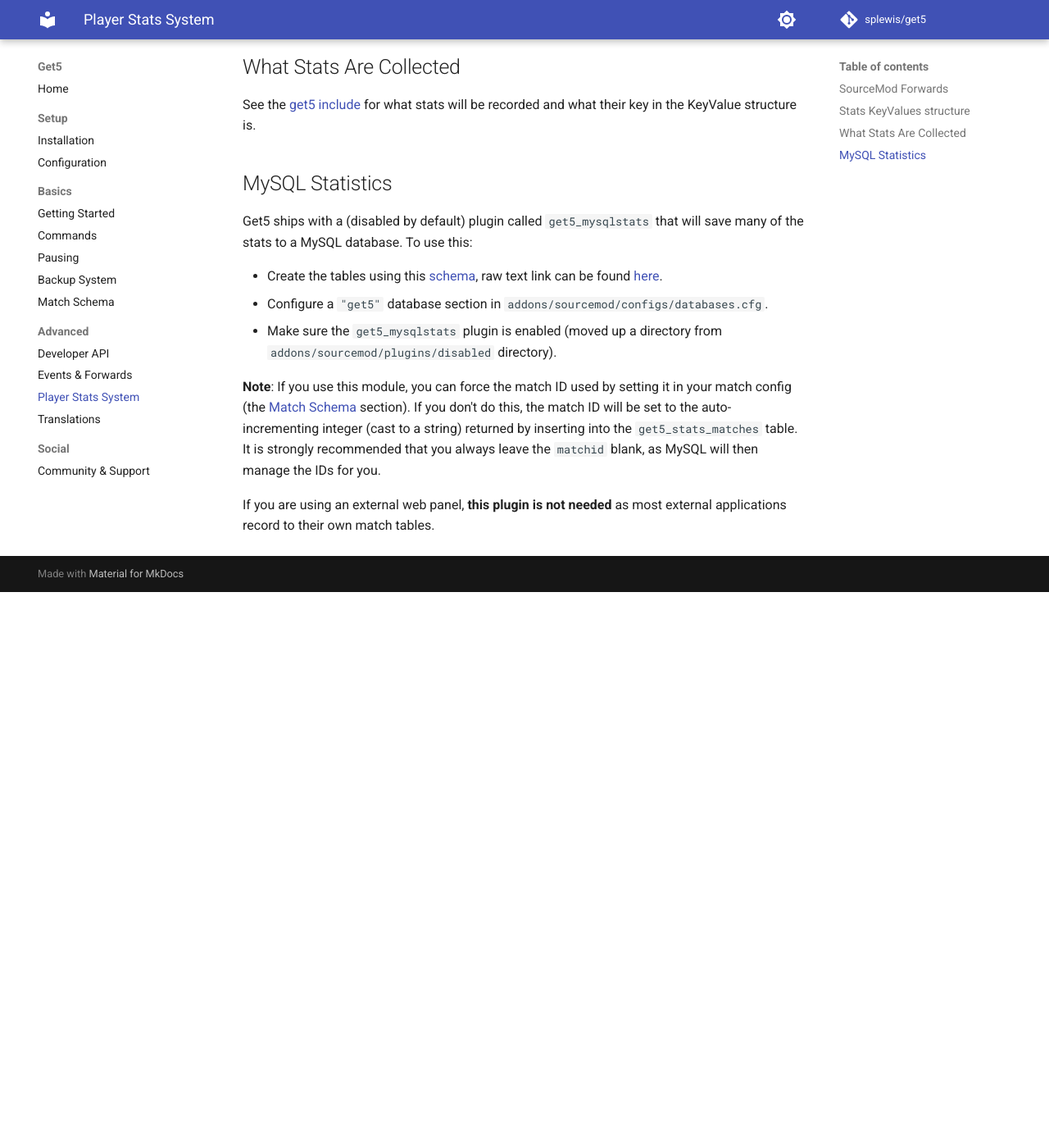
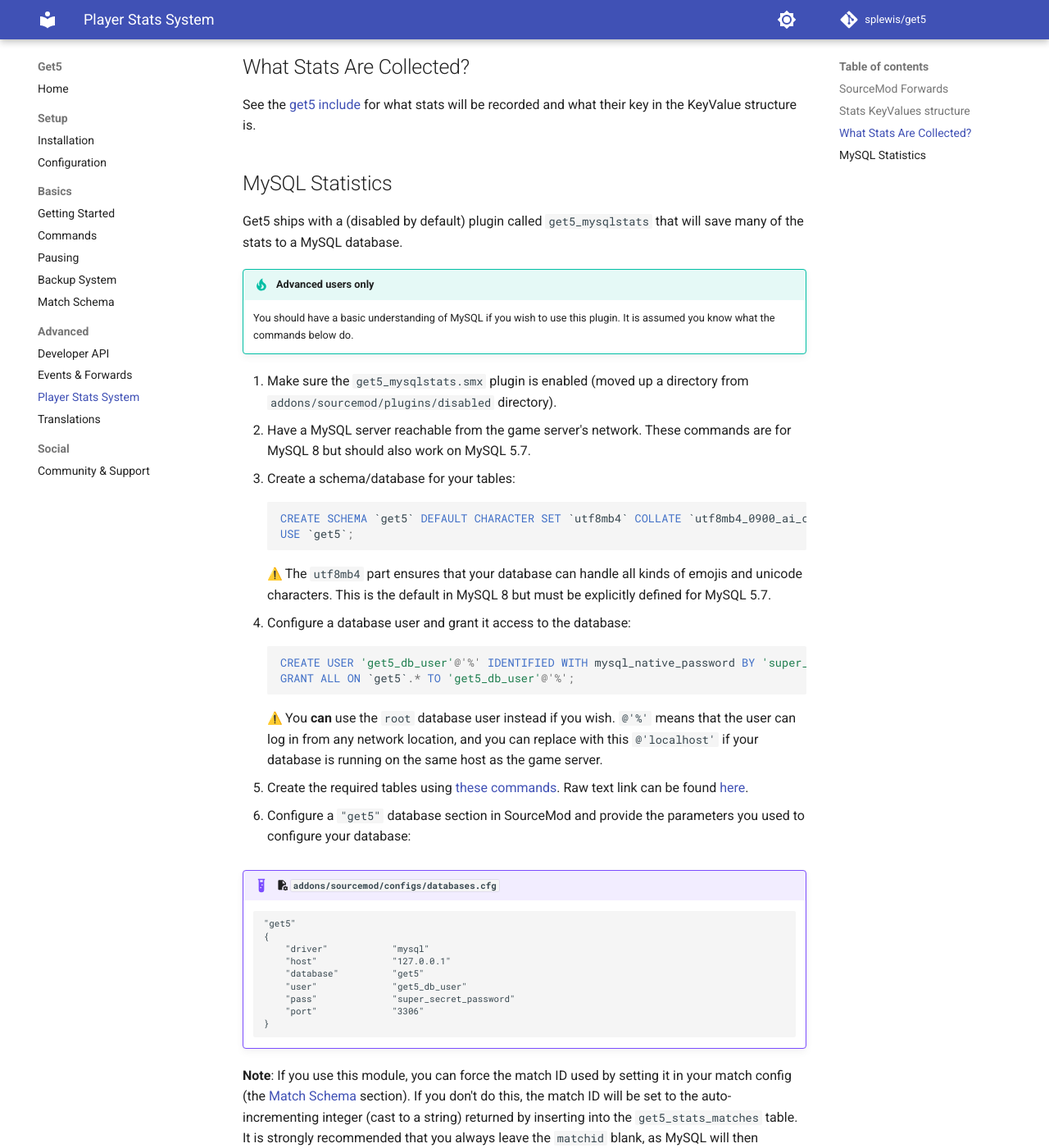
Before and after one commit to splewis/get5, an MkDocs documentation site: the page built from documentation/docs/stats_system.md, in a window 1280 px wide and 1400 px high, scrolled down 1302 px. Shown: the whole window at 82% size. Built offline with MkDocs 1.6.1 and Material for MkDocs 9.7.7, drawn with Linux system fonts in a browser that asks for light colours; emoji names are drawn with the system emoji font; comment, search, counter and statistics services are not loaded; before the commit the page ends 2024 px from its top, so only the background shows below that.

Commit message:
Expand MySQL plugin installation steps

````diff
--- a/documentation/docs/stats_system.md
+++ b/documentation/docs/stats_system.md
@@ -55,7 +55,7 @@
 }
 ```
 
-## What Stats Are Collected
+## What Stats Are Collected?
 
 See the [get5 include](https://github.com/splewis/get5/blob/master/scripting/include/get5.inc#L1769) for what stats will
 be recorded and what their key in the KeyValue structure is.
@@ -63,13 +63,53 @@
 ## MySQL Statistics {: #mysql }
 
 Get5 ships with a (disabled by default) plugin called `get5_mysqlstats` that will save many of the stats to a MySQL
-database. To use this:
+database.
 
-- Create the tables using this [schema](https://github.com/splewis/get5/blob/master/misc/import_stats.sql), raw text
-  link can be found [here](https://raw.githubusercontent.com/splewis/get5/master/misc/import_stats.sql).
-- Configure a `"get5"` database section in `addons/sourcemod/configs/databases.cfg`.
-- Make sure the `get5_mysqlstats` plugin is enabled (moved up a directory from `addons/sourcemod/plugins/disabled`
-  directory).
+!!! tip "Advanced users only"
+
+    You should have a basic understanding of MySQL if you wish to use this plugin. It is assumed you know what the
+    commands below do.
+
+1. Make sure the `get5_mysqlstats.smx` plugin is enabled (moved up a directory from `addons/sourcemod/plugins/disabled`
+   directory).
+2. Have a MySQL server reachable from the game server's network. These commands are for MySQL 8 but should also work on
+MySQL 5.7.
+
+3. Create a schema/database for your tables:
+```mysql
+CREATE SCHEMA `get5` DEFAULT CHARACTER SET `utf8mb4` COLLATE `utf8mb4_0900_ai_ci`;
+USE `get5`;
+```
+    :warning: The `utf8mb4` part ensures that your database can handle all kinds of emojis and unicode characters. This is
+    the default in MySQL 8 but must be explicitly defined for MySQL 5.7.
+4. Configure a database user and grant it access to the database:
+```mysql
+CREATE USER 'get5_db_user'@'%' IDENTIFIED WITH mysql_native_password BY 'super_secret_password';
+GRANT ALL ON `get5`.* TO 'get5_db_user'@'%';
+```
+    :warning: You **can** use the `root` database user instead if you wish. `@'%'` means that the user can log in from any
+    network location, and you can replace with this `@'localhost'` if your database is running on the same host as the
+    game server.
+
+5. Create the required tables using [these commands](https://github.com/splewis/get5/blob/master/misc/import_stats.sql).
+Raw text link can be found [here](https://raw.githubusercontent.com/splewis/get5/master/misc/import_stats.sql).
+
+6. Configure a `"get5"` database section in SourceMod and provide the parameters you used to configure your database:
+!!! example ":material-file-cog: `addons/sourcemod/configs/databases.cfg`"
+
+    ```
+    "get5"
+    {
+        "driver"			"mysql"
+        "host"				"127.0.0.1"
+        "database"			"get5"
+        "user"				"get5_db_user"
+        "pass"				"super_secret_password"
+        "port"			    "3306"
+    }
+    ```
+
+
 
 **Note**: If you use this module, you can force the match ID used by setting it in your match config
 (the [Match Schema](../match_schema/#optional-values) section). If you don't do this, the match ID will be set to the
````
Also changed, not shown: 1 other file.
